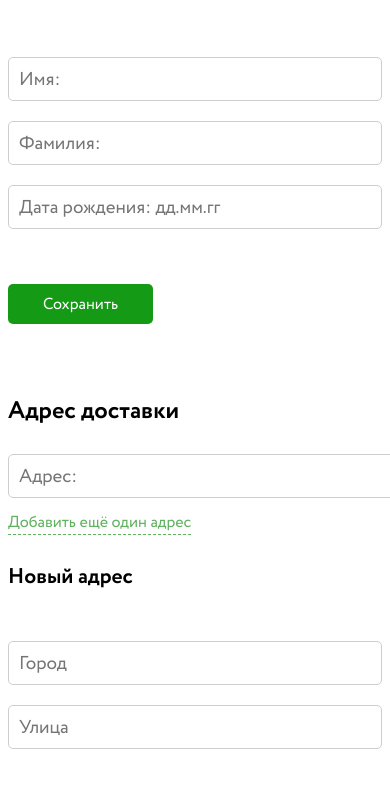
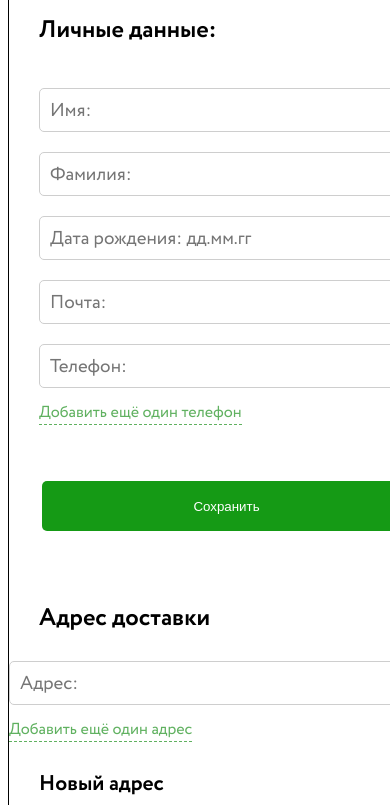
Before and after one commit to punchitface/ConfigurePage, a plain HTML site: page index.html in a window 390 px wide. Shown: the part 261-1066 px from the top of the page. Drawn offline with nearby package versions, Linux system fonts and the light colour scheme; files whose address does not match are found by name.

Commit message:
Adaptiv refactoring one
1

```diff
--- a/css/content.css
+++ b/css/content.css
@@ -2,6 +2,83 @@
     margin: 0 auto;
     margin-top: 60px;
     width: 800px;
+}
+
+@media screen and (max-width: 820px) {
+    .configure-box__content {
+        width: 435px;
+        border: 1px solid;
+    }
+
+
+    .content__title {
+        padding-top: 50px;
+    }
+    .content__pre-title {
+        padding-left: 30px;
+        font-size: 13pt;
+        margin-bottom: -30px;
+    }
+
+    .form-reg__block-one {
+        margin-left: 30px;
+    }
+
+    .form-req__block-two {
+        width:300px;
+        margin-left: 60px;
+        margin-top: 30px;
+    }
+
+    .send-adr__pre-title {
+        font-size: 13pt;
+        padding-left: 30px;
+    }
+
+    .dop-adr-title {
+        padding-left: 30px;
+        font-size: 13pt;
+        margin-bottom: -20px;
+    }
+
+    .user_adr {
+        display: block;
+    }
+    .save {
+        display: block;
+        margin: 0 auto;
+        width: 370px;
+        border-radius: 5px;
+    }
+
+    .save_btn {
+        display:  none;
+    }
+
+    .mob-btn {
+        display: block;
+        width: 370px;
+        height: 50px;
+        outline: none;
+        border: none;
+        background: #159a15;
+        color: #fff;
+        border-radius: 5px;
+        cursor: pointer;
+    }
+
+    .big-input {
+
+    }
+
+    .social__pre-title {
+        padding-left: 30px;
+        font-size: 13pt;
+    }
+
+    .vk {
+        margin-left: 30px;
+    }
 }
 
 .content__title {
@@ -17,8 +94,7 @@
 }
 
 .content__form-reg {
-    margin-top: 40px;
-    height: 300px;
+    margin-top: 50px;
 }
 
 .form-reg__block-one {
@@ -56,11 +132,11 @@
 }
 
 .save {
-    height: 40px;
-    margin-top: 55px;
+    height: 50px;
+    margin-top: 50px;
 }
 
-.save button {
+.save_btn {
     width: 145px;
     height: 40px;
     border-radius: 5px;
@@ -72,6 +148,18 @@
     font-size: 12pt;
     background: #159a15;
 }
+
+.mob-btn {
+    display: block;
+}
+
+@media screen and (min-width: 820px) {
+    .mob-btn {
+        display: none;
+    }
+
+}
+
 
 .send-adr {
     margin-top: 70px;
@@ -98,7 +186,8 @@
 .dop-adr-title {
     font-family: Circe-Bold;
     font-size: 16pt;
-    height: 30px;
+    height: 10px;
+
 }
 
 .dop-adr-text {
@@ -134,7 +223,7 @@
 .social__pre-title {
     font-family: Circe-Bold;
     font-size: 16pt;
-    height: 30px;
+    height: 40px;
 }
 
 .webs {
--- a/index.html
+++ b/index.html
@@ -20,7 +20,6 @@
                         <input type="text" class="input user_name" placeholder="Имя:"/>
                         <input type="text" class="input user_surname" placeholder="Фамилия:">
                         <input type="text" class="input user_date" placeholder="Дата рождения: дд.мм.гг">
-                        <div class="save"><button type="submit">Сохранить</button></div>
                     </form>
                 </div>
                 <div class="form-reg__block-two">
@@ -29,6 +28,10 @@
                         <input type="tel"class="input user_phone" placeholder="Телефон:"/>
                         <div class="add add-contact-tel"><a href="#">Добавить ещё один телефон</a></div>
                     </form>
+                </div>
+                <div class="save">
+                    <button class="save_btn">Сохранить</button>
+                    <button class="mob-btn">Сохранить</button>
                 </div>
                 <div class="send-adr">
                     <div class="send-adr__pre-title">Адрес доставки</div>
@@ -60,7 +63,10 @@
                     <div class="webs">
                         <input type="text" class="input vk" placeholder="Адрес страницы в Вконтакте"/>
                         <input type="text" class="input fb" placeholder="Адрес страницы в Фейсбуке"/>
-                        <div class="save"><button type="submit">Сохранить</button></div>
+                        <div class="save">
+                            <button type="submit" class="save_btn">Сохранить</button>
+                            <button type="submit" class="mob-btn">Сохранить</button>
+                        </div>
                     </div>
                 </div>
             </div>
```
